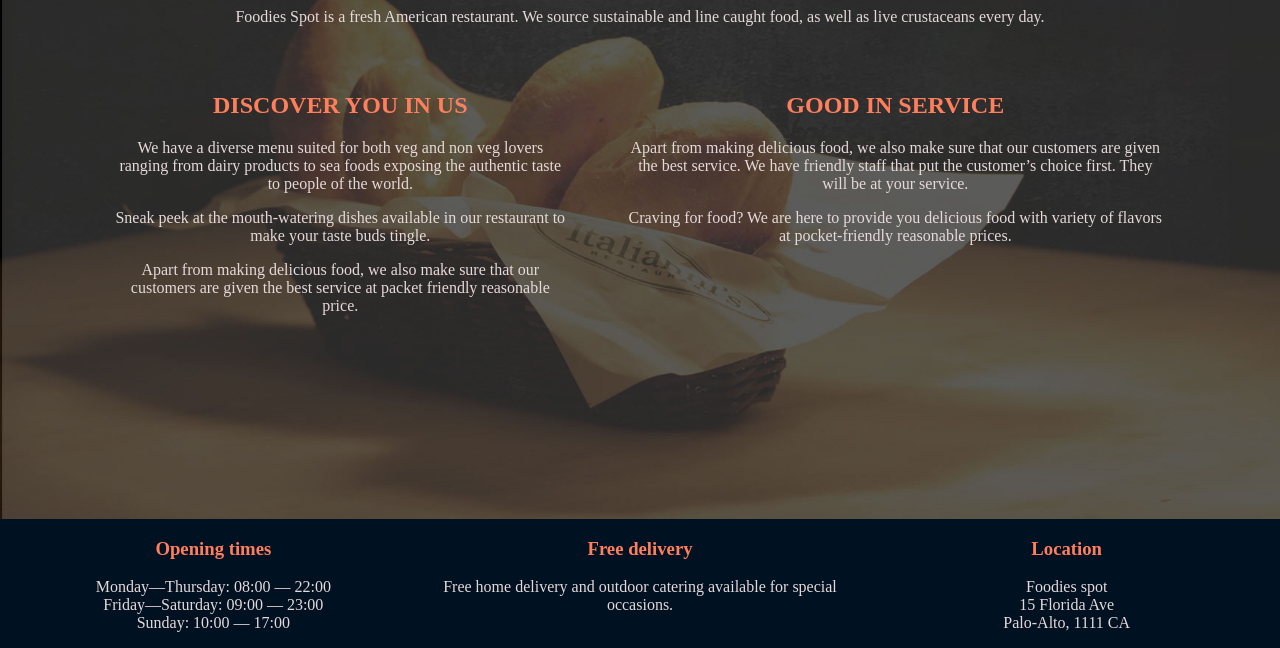
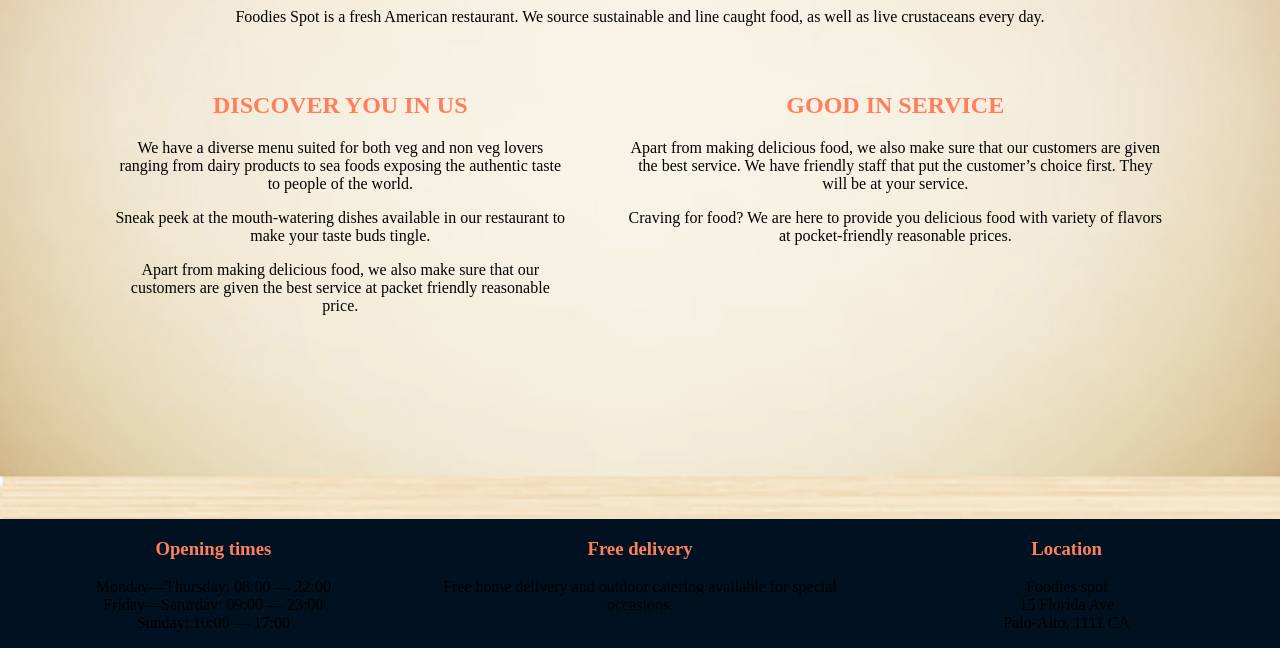
Before and after one commit to codeforallacademy/foodiespot_restaurant, a plain HTML site: page index.html in a window 1280 px wide. Shown: the part 231-879 px from the top of the page. Drawn offline with Linux system fonts and the light colour scheme.

Commit message:
modified background image

```diff
--- a/index.css
+++ b/index.css
@@ -56,7 +56,7 @@ ul li{
 .overlay{
     height: 500px;
     padding: 85px;
-    background-image: url(homebackground.jpg);
+    background-image: url(productbackground.jpg);
     background-size: cover;
 }
 
@@ -70,14 +70,14 @@ ul li{
 }
 
 .body p{
-    color: #e6d9d9;
+    color: black;
 }
 .quote h2{
     color: #FF7F5D;
 }
 
 .quote p{
-    color: #e6d9d9;
+    color: black;
 }
 .content{
     margin: 30px;
@@ -95,7 +95,7 @@ ul li{
 }
 
 .footer p{
-    color: #e6d9d9;
+    color: black;
 }
 .footer-content{
     flex: 1;
@@ -186,7 +186,7 @@ span{
     border-radius: 6px;
     margin: 20px;
     background: transparent;
-    color: #fff;
+    color: black;
     cursor: pointer;
 }
 
```
Also changed, not shown: background.jpg (added).
